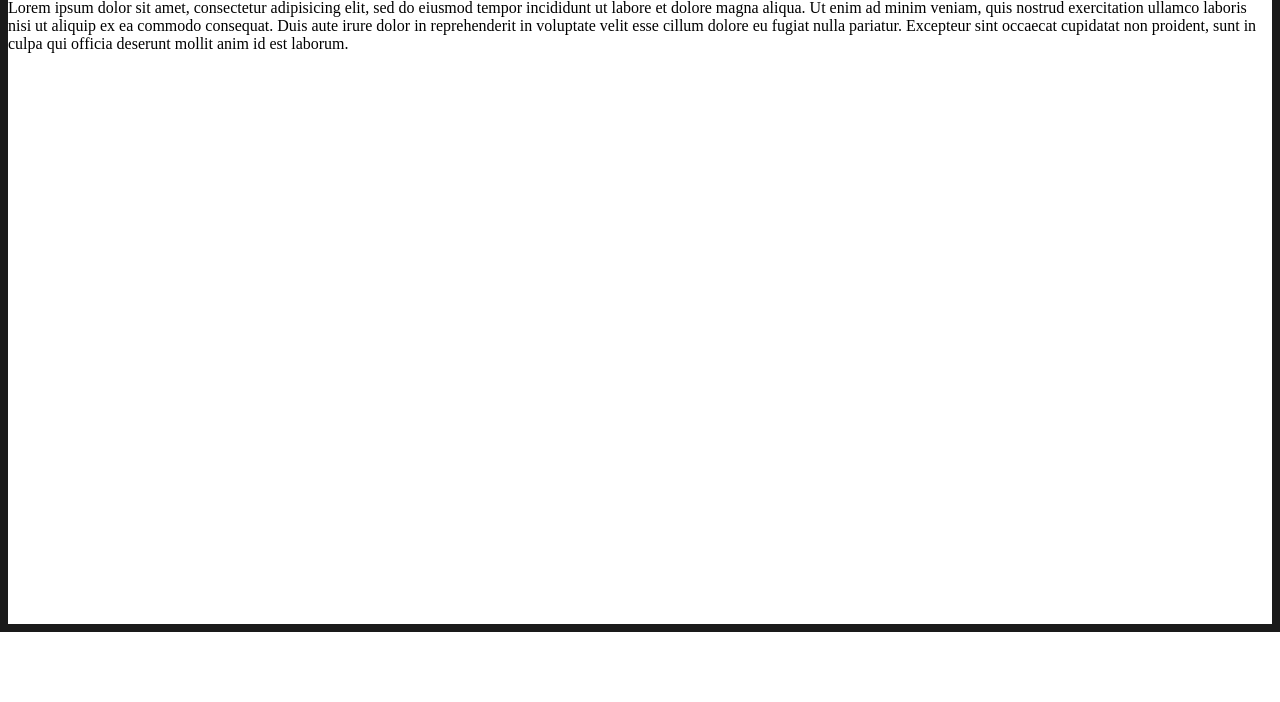
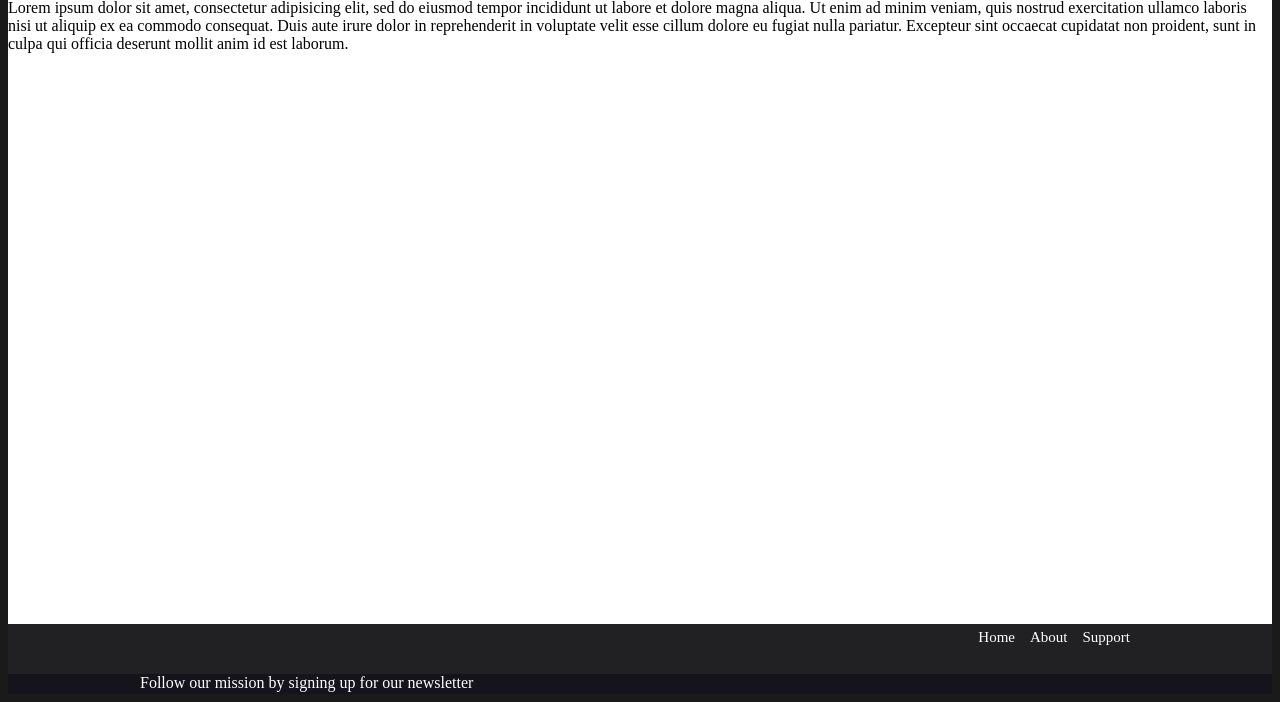
Before and after one commit to jasonrfarkas/GetToMars, a PHP site: page / in a window 1280 px wide. Shown: the part 805-1507 px from the top of the page. Before the commit the page ends 1437 px from the top, so only its background shows below. Run offline with PHP 8.4, Linux system fonts and the light colour scheme.

Commit message:
added basic 2 div style footer with style info in navStyle.css

```diff
--- a/index.html
+++ b/index.html
@@ -11,12 +11,11 @@
 	</head>
 	<body>
 		<div class ="navDiv">
-		<nav>
-		<a href = "support_index.html">Support</a>
-		<a href = "about.html">About</a>
-		<a href = "index.html">Home</a>
-
-		</nav>
+			<nav>
+				<a href = "support_index.html">Support</a>
+				<a href = "about.html">About</a>
+				<a href = "index.html">Home</a>
+			</nav>
 		</div>
 
 
@@ -31,7 +30,18 @@
 			cillum dolore eu fugiat nulla pariatur. Excepteur sint occaecat cupidatat non
 			proident, sunt in culpa qui officia deserunt mollit anim id est laborum.
 		</div>
-		<div id="footer"></div>
+		<div id="footerPart1">
+			<div id ="footerPart1Inner">
+				<a href = "support_index.html">Support</a>
+				<a href = "about.html">About</a>
+				<a href = "index.html">Home</a>
+			</div>
+		</div>
+		<div id="footerPart2">
+			<div id ="footerPart2Inner">
+				Follow our mission by signing up for our <a href="support_index.html"> newsletter </a>
+			</div>
+		</div>
 	</body>
 
 </html>
--- a/navStyle.css
+++ b/navStyle.css
@@ -26,3 +26,46 @@ div.navDiv nav{
 	border-style:solid;
 	margin-bottom:100px;
 }
+
+
+	#footerPart1 {
+		height: 50px;
+		background-color: rgba(33, 33, 36, 1);
+	}
+	#footerPart1 a{
+		color:white;
+		font-size:15px;
+		text-decoration:none;
+		float:right;
+		padding:5px;
+		margin-right: 5px;
+	}
+
+	#footerPart1Inner{
+		margin: 0px auto;
+		width: 1000px;
+	}
+
+	#footerPart1 a:hover{
+		/*background-color:orange;*/
+		text-decoration: underline;
+	}
+	#footerPart2 {
+		height: 20px;
+		background-color: rgba(21, 19, 27, 1);
+		color: white;
+	}
+
+	#footerPart2 a{
+		color: white;
+		text-decoration:none;
+	}
+
+	#footerPart2 a:hover{
+		text-decoration:underline;
+	}
+
+	#footerPart2Inner{
+		margin: 0px auto;
+		width: 1000px;
+	}
```
Also changed, not shown: indexStyle.css (line endings or trailing spaces).
